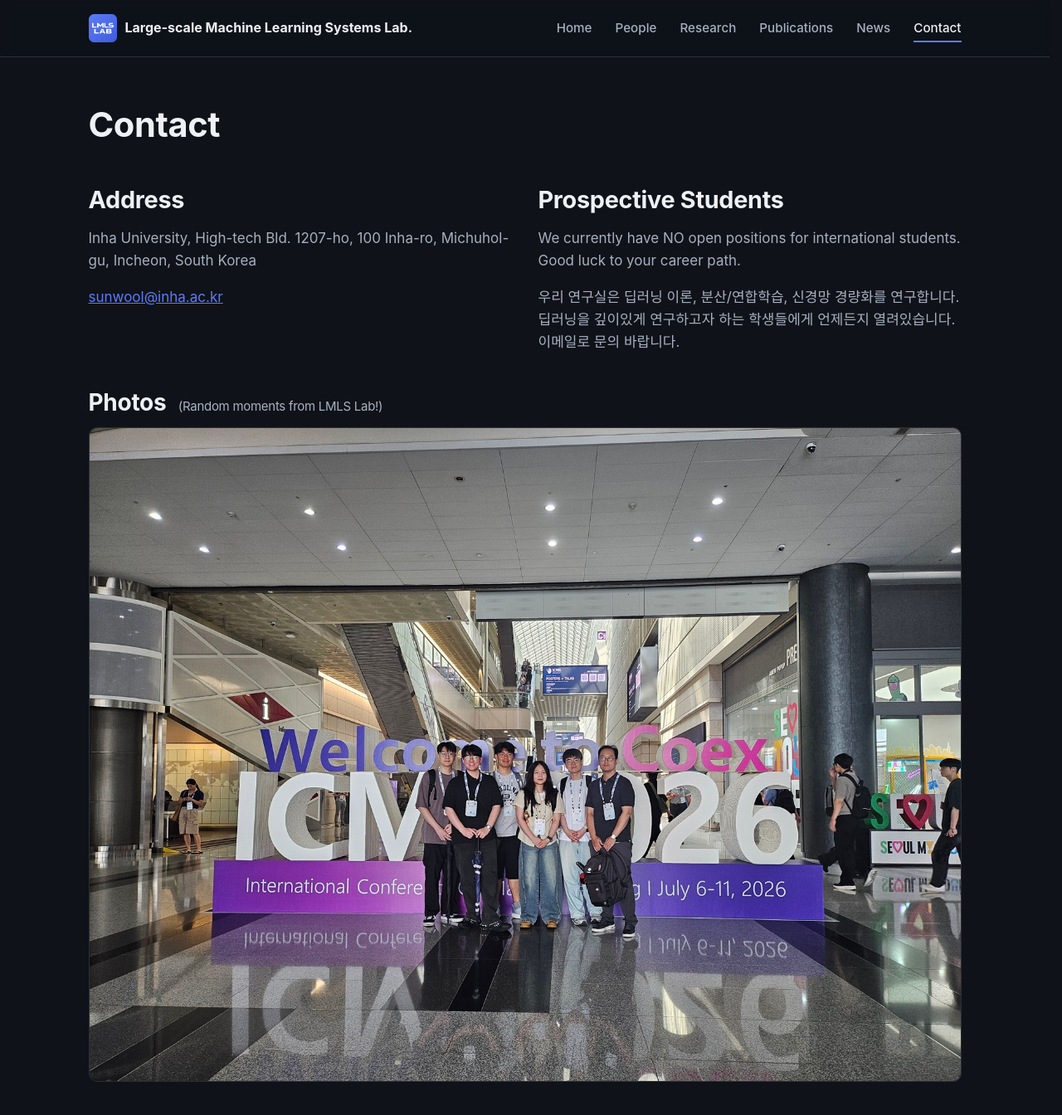
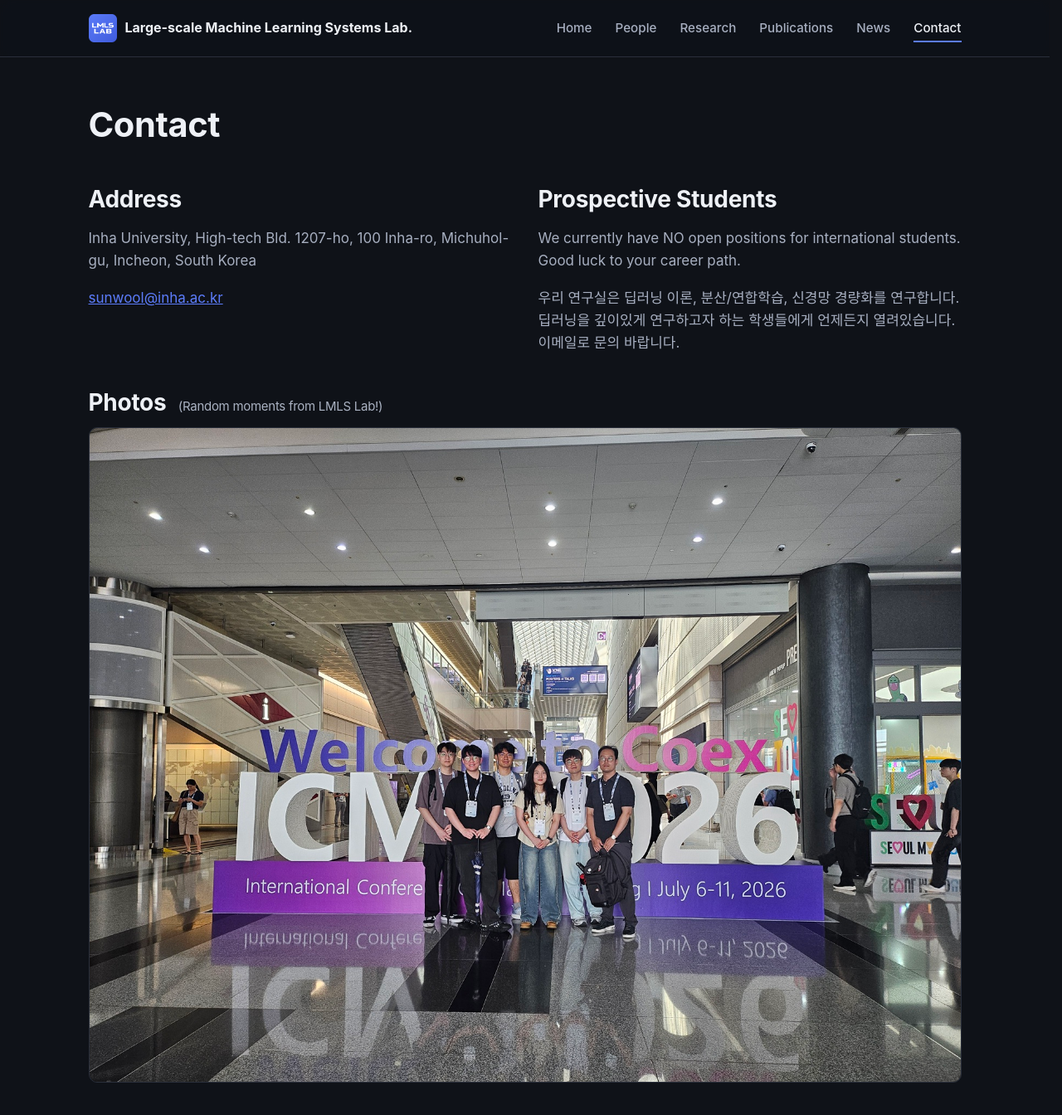
Before and after one commit to LMLS-Lab/lmls-lab.github.io, a Jekyll site: the page built from contact.md, in a window 1280 px wide and 1400 px high. Shown: the top 1344 px of the window at 83% size. Built offline with Jekyll 4.4.1, drawn with Linux system fonts in a browser that asks for light colours.

Commit message:
Font size.

```diff
--- a/assets/css/style.scss
+++ b/assets/css/style.scss
@@ -539,6 +539,14 @@ img { max-width: 100%; display: block; }
   }
 }
 
+.contact-grid .prose h2 {
+  font-size: 28px;
+  line-height: 1.25;
+  font-weight: 700;
+  margin: 0 0 16px;
+  padding: 0;
+}
+
 /* ---------------- Footer ---------------- */
 
 .site-footer {
```
